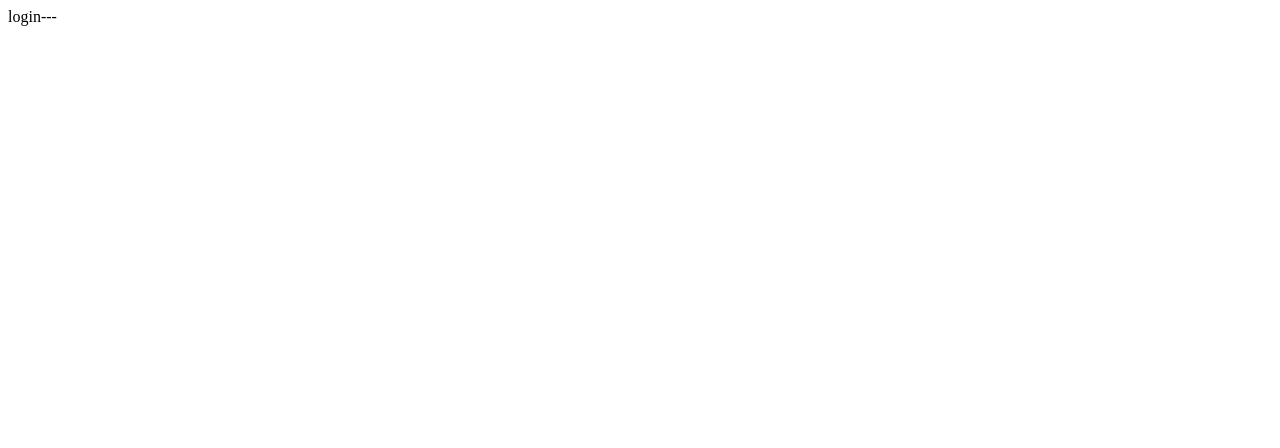
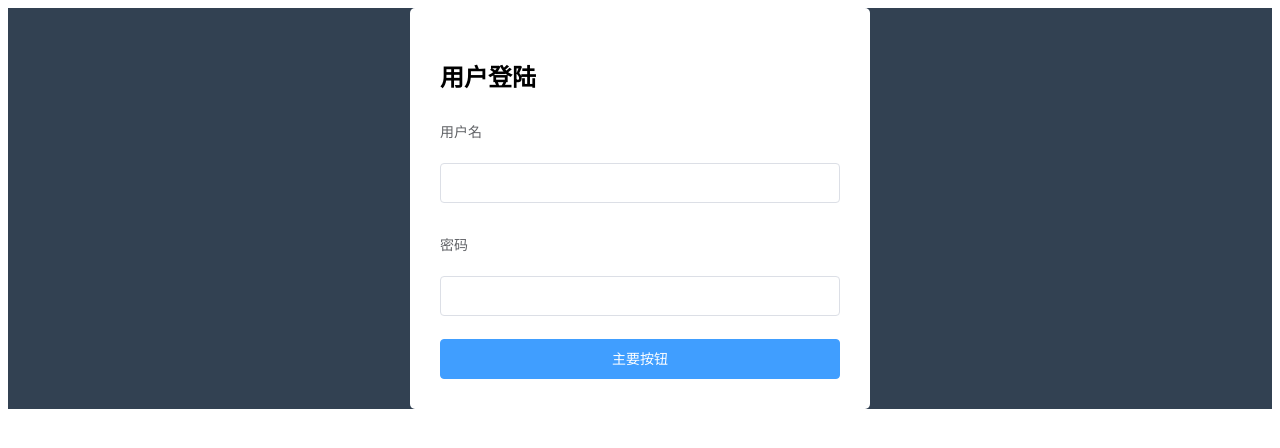
Before and after one commit to 414751667/shopmanager64, a Vue app: page /#/login in a window 1280 px wide. Shown: the top 448 px of the page. Built offline with nearby package versions, Linux system fonts and the light colour scheme.

Commit message:
引入登陆组件

```diff
--- a/src/components/login.vue
+++ b/src/components/login.vue
@@ -1,12 +1,48 @@
 <template>
-    <div>login---</div>
+  <div class="login-wrap">
+    <el-form class="login-form" label-position="top" label-width="80px" :model="formdata">
+        <h2>用户登陆</h2>
+      <el-form-item label="用户名">
+        <el-input v-model="formdata.username"></el-input>
+      </el-form-item>
+      <el-form-item label="密码">
+        <el-input v-model="formdata.password"></el-input>
+      </el-form-item>
+      <el-button class="login-btn" type="primary">主要按钮</el-button>
+    </el-form>
+  </div>
 </template>
 
 <script>
 export default {
+  data () {
+    return {
+      formdata: {
+        username: '',
+        password: ''
+      }
+    }
+  }
 }
 </script>
 
 <style>
-
+.login-wrap {
+  /* 注意: 百分比布局 父元素height */
+  height: 100%;
+  background-color: #324152;
+  display: flex;
+  justify-content: center;
+  align-items: center;
+}
+.login-form {
+  background-color: #ffffff;
+  border-radius: 5px;
+  /* 开发 */
+  width: 400px;
+  padding: 30px;
+}
+.login-btn {
+  width: 100%;
+}
 </style>
```
Also changed, not shown: src/router/index.js (+4 -4 lines).
